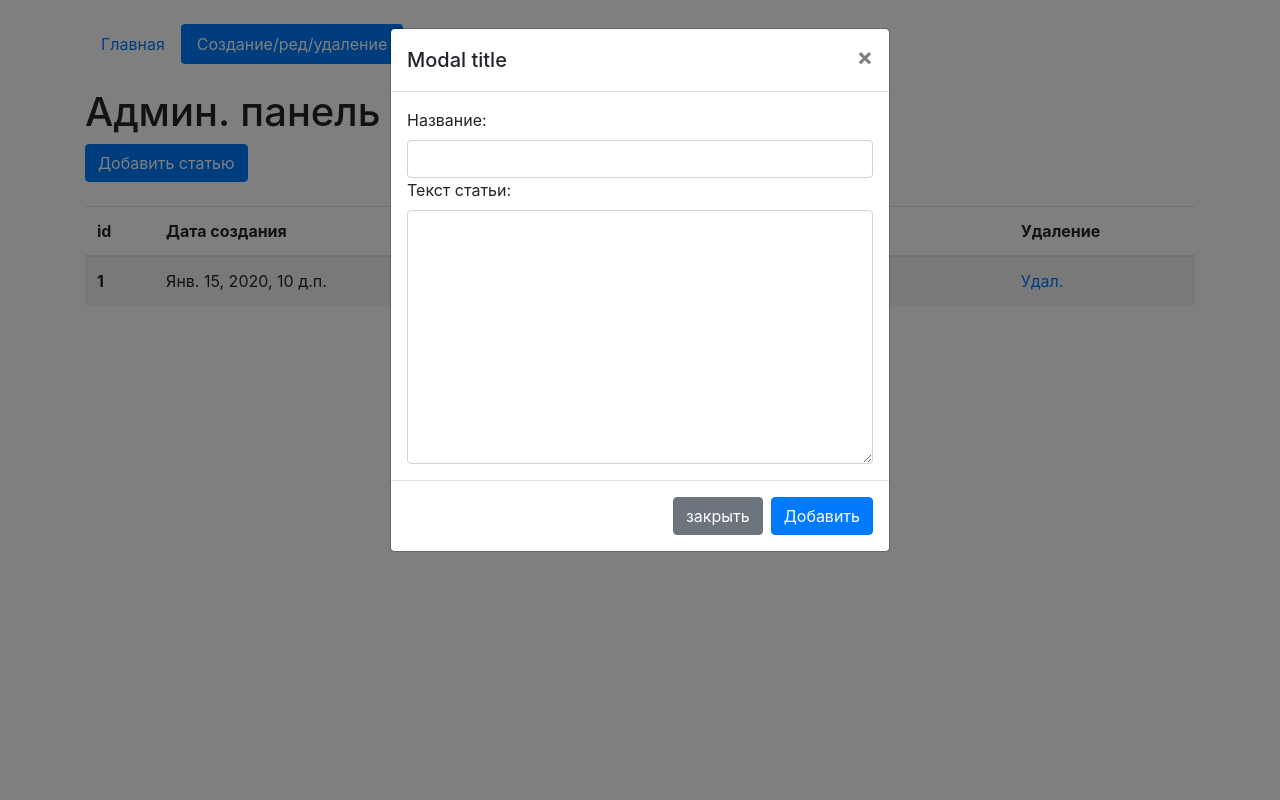
After one commit to IvanSaldoZ/saldiframe_django, a Django app: page /edit-page in a window 1280 px wide, after a click on "Добавить статью". The commit adds this page. Run offline with Django 3.2, Linux system fonts and the light colour scheme; tables that the repository leaves empty hold one stand-in row (values such as "Sample post"); parts of the project's set-up code (start-up, migrations or seed data) failed here and were passed over.

Commit message:
Added Article Add, Edit and delete on functions

```diff
--- /dev/null
+++ b/saldiframe/dinarapp2/forms.py
@@ -0,0 +1,12 @@
+from django import forms
+from .models import Articles
+
+
+class ArticleForm(forms.ModelForm):
+    class Meta:
+        model = Articles
+        fields = '__all__'
+    def __init__(self, *args, **kwargs):
+        super().__init__(*args, **kwargs)
+        for field in self.fields:
+            self.fields[field].widget.attrs['class'] = 'form-control'
--- /dev/null
+++ b/saldiframe/dinarapp2/templates/edit_page.html
@@ -0,0 +1,84 @@
+{% extends 'index.html' %}
+
+{% block content %}
+  <h1 class="mt-4">Админ. панель</h1>
+
+  <!-- Button trigger modal -->
+  <button type="button" class="btn btn-primary" data-toggle="modal" data-target="#exampleModal">
+    Добавить статью
+  </button>
+
+  {% if success %}
+    <!-- Success alert after adding article -->
+    <div class="alert alert-success mt-4" role="alert">
+      Статья добавлена
+    </div>
+  {% endif %}
+
+  {% if update %}
+    <!-- Edit article page -->
+    <h3 class="mt-4">Страница редактирования</h3>
+    {% if success_update %}
+      <!-- Success alert after adding article -->
+      <div class="alert alert-success mt-4" role="alert">
+        Статья отредактирована
+      </div>
+    {% endif %}
+    <p><a href="{% url 'edit_page' %}">Вернуться на главную</a></p>
+    <form id="update_data" method="post">
+      {% csrf_token %}
+      {{form}}
+    </form>
+    <button form="update_data" type="submit" class="btn btn-primary">Сохранить</button>
+  {% else %}
+    <!-- Showing articles page -->
+    <table class="table table-striped mt-4">
+      <thead>
+        <tr>
+          <th scope="col">id</th>
+          <th scope="col">Дата создания</th>
+          <th scope="col">Название</th>
+          <th scope="col">Редактирование</th>
+          <th scope="col">Удаление</th>
+        </tr>
+      </thead>
+      <tbody>
+      {% for i in list_articles %}
+        <tr>
+          <th scope="row">{{ i.id }}</th>
+          <td>{{ i.create_date }}</td>
+          <td>{{ i.name }}</td>
+          <td><a href="{% url 'update_page' i.id %}">Ред.</a></td>
+          <td><a href="{% url 'delete_page' i.id %}">Удал.</a></td>
+        </tr>
+      {% endfor %}
+      </tbody>
+    </table>
+  {% endif %}
+
+
+  <!-- Modal window for adding article -->
+  <div class="modal fade" id="exampleModal" tabindex="-1" aria-labelledby="exampleModalLabel" aria-hidden="true">
+    <div class="modal-dialog">
+      <div class="modal-content">
+        <div class="modal-header">
+          <h5 class="modal-title" id="exampleModalLabel">Modal title</h5>
+          <button type="button" class="close" data-dismiss="modal" aria-label="Close">
+            <span aria-hidden="true">&times;</span>
+          </button>
+        </div>
+        <div class="modal-body">
+          <form id="add_form" method="post">
+            {% csrf_token %}
+            {{form}}
+          </form>
+        </div>
+        <div class="modal-footer">
+          <button type="button" class="btn btn-secondary" data-dismiss="modal">закрыть</button>
+          <button form="add_form" type="submit" class="btn btn-primary">Добавить</button>
+        </div>
+      </div>
+    </div>
+  </div>
+
+{% endblock %}
--- a/saldiframe/dinarapp2/templates/index.html
+++ b/saldiframe/dinarapp2/templates/index.html
@@ -12,8 +12,24 @@
   </head>
   <body>
 
+
     <div class="container mt-4">
-    <h1>Список статей</h1>
+
+        <ul class="nav nav-pills">
+          <li class="nav-item">
+              {% url 'index' as url_home %}
+
+            <a class="nav-link{% if request.path == url_home %} active{% endif %}" href="{{ url_home }}">Главная</a>
+          </li>
+          <li class="nav-item">
+              {% url 'edit_page' as url_edit_page %}
+
+            <a class="nav-link{% if request.path == url_edit_page %} active{% endif %}" href="{{ url_edit_page }}">Создание/ред/удаление</a>
+          </li>
+        </ul>
+
+        {% block content %}
+            <h1 class="mt-4">Список статей</h1>
 
             {% for i in article_list %}
                 <ul class="list-group mt-4">
@@ -27,6 +43,7 @@
                 </ul>
             {% endfor %}
 
+        {% endblock %}
     </div>
 
     <!-- Option 1: jQuery and Bootstrap Bundle (includes Popper) -->
--- a/saldiframe/dinarapp2/urls.py
+++ b/saldiframe/dinarapp2/urls.py
@@ -1,5 +1,5 @@
 from django.urls import path
-from .views import HomeListView, HomeDetailView
+from .views import HomeListView, HomeDetailView, edit_page, update_page, delete_page
 #from .views import home, detail_page
 
 urlpatterns = [
@@ -7,6 +7,8 @@ urlpatterns = [
     #path('detail/<int:id>', detail_page, name='detail'),
     path('', HomeListView.as_view(), name='index'),
     path('detail/<int:pk>', HomeDetailView.as_view(), name='detail'),
-
+    path('edit-page', edit_page, name='edit_page'),
+    path('update-page/<int:pk>', update_page, name='update_page'),
+    path('delete-page/<int:pk>', delete_page, name='delete_page'),
 
 ]
--- a/saldiframe/dinarapp2/views.py
+++ b/saldiframe/dinarapp2/views.py
@@ -1,6 +1,10 @@
-from django.shortcuts import render
+from django.shortcuts import render, redirect
 from .models import Articles
 from django.views.generic import ListView, DetailView
+from .forms import ArticleForm
+from django.urls import reverse
+from django.views.decorators.cache import cache_control
+from django.core.cache import cache
 
 # def home(request):
 #     """Страница вывода статей"""
@@ -32,3 +36,50 @@ class HomeDetailView(DetailView):
     model = Articles
     template_name = 'detail.html'
     context_object_name = 'get_article'
+
+@cache_control(must_revalidate=True, no_cache=True)
+def edit_page(request):
+    """Добавление статей"""
+    success = False
+    if request.method == 'POST':
+        form = ArticleForm(request.POST)
+        if form.is_valid():
+            form.save()
+            success = True
+
+    template = 'edit_page.html'
+    context = {
+        'list_articles': Articles.objects.all().order_by('-id'),
+        'form': ArticleForm(),
+        'success': success,
+    }
+    return render(request, template, context)
+
+#@cache_control(must_revalidate=True, no_cache=True)
+def update_page(request, pk):
+    """Редактирование статьи"""
+    get_article = Articles.objects.get(pk=pk)
+    success_update = False
+    if request.method == 'POST':
+        form = ArticleForm(request.POST, instance = get_article)
+        if form.is_valid():
+            form.save()
+            success_update = True
+    template = 'edit_page.html'
+    context = {
+        'get_article': get_article,
+        'update': True,
+        'form': ArticleForm(instance=get_article),
+        'success_update': success_update,
+    }
+    # cache.clear()
+    return render(request, template, context)
+
+
+#@cache_control(must_revalidate=True, no_cache=True)
+def delete_page(request, pk):
+    """Удаление статьи"""
+    get_article = Articles.objects.get(pk=pk)
+    get_article.delete()
+    #cache.clear()
+    return redirect(reverse('edit_page'))
--- a/saldiframe/saldiframe/settings.py
+++ b/saldiframe/saldiframe/settings.py
@@ -165,7 +165,7 @@ EMAIL_HOST_PASSWORD = env.str('EMAIL_HOST_APP_KEY')
 EMAIL_USE_TLS = True
 
 # Настройка кэша
-CACHE_MIDDLEWARE_SECONDS = 120  # В секундах
+CACHE_MIDDLEWARE_SECONDS = 20  # В секундах
 CACHE_MIDDLEWARE_KEY_PREFIX = 'tgbots'
 CACHE_ENABLED = env.bool('CACHE_ENABLED')
 if CACHE_ENABLED:
```
Also changed, not shown: saldiframe/dinarapp2/templates/detail.html (+4 -28 lines), README.md, saldiframe/dinarapp2/README.md, 1 other file. Lines whose indentation alone changed are shown as unchanged.
